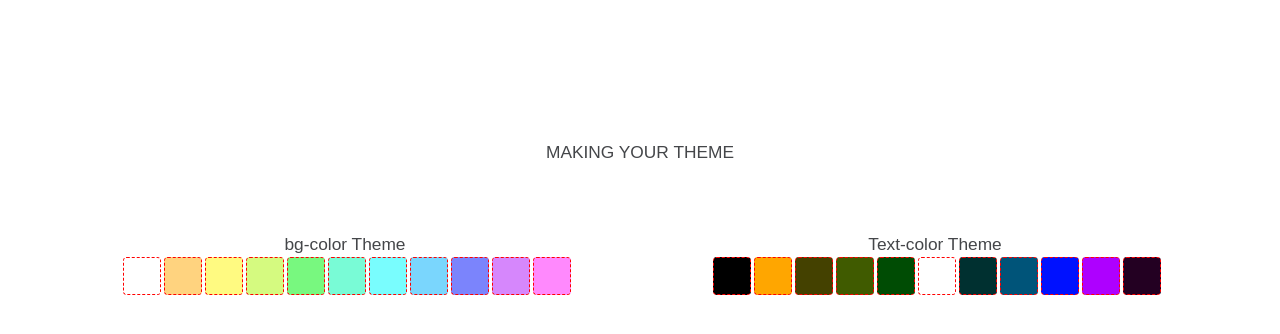
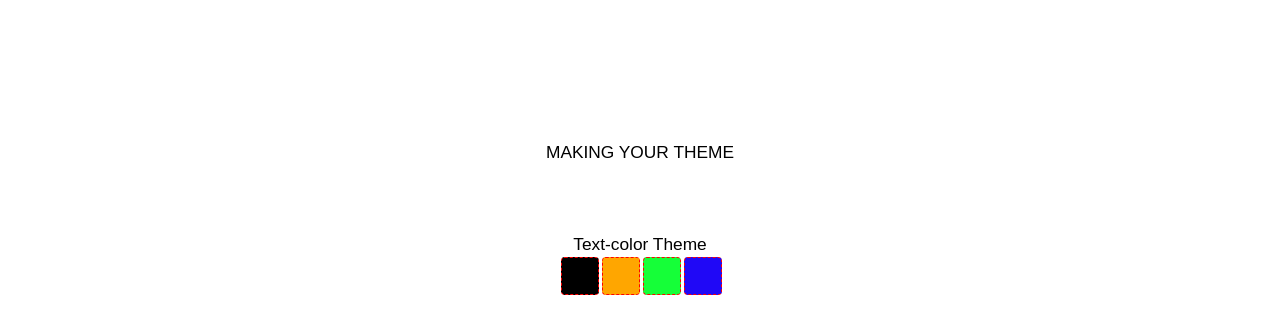
Before and after one commit to Nhd-github/Theme, a plain HTML site: page index.html in a window 1280 px wide. Drawn offline with Linux system fonts and the light colour scheme.

Commit message:
adding colorful Classes

```diff
--- a/css/style.css
+++ b/css/style.css
@@ -1,9 +1,3 @@
-:root {
-  --section-color: #616161;
-  --white-color: #F8F8FF;
-  --header-color: #444649;
-}
-
 body {
   color: var(--white-color);
   font-family: Arial, Helvetica, sans-serif;
@@ -26,7 +20,8 @@ section {
   margin: 0 auto;
   padding: 0 10px;
   width: 100%;
-    box-sizing: border-box; }
+  box-sizing: border-box;
+}
 
 section {
   display: block;
@@ -37,7 +32,8 @@ section {
   display: flex;
   flex-direction: row;
   justify-content: center;
-  align-items: center;}
+  align-items: center;
+}
 
 .header {
   font-size: 13pt;
@@ -52,14 +48,15 @@ section {
   text-transform: uppercase;
 }
 
-@media screen and (min-width: 600px){
+@media screen and (min-width: 600px) {
   body {
     font-size: 12pt;
   }
 
   section {
     line-height: 18pt;
-    padding: 100px 0 130px 0;}
+    padding: 100px 0 130px 0;
+  }
 
   section .container {
     padding: 0 10px;
@@ -73,7 +70,8 @@ section {
 
 }
 
-.color-box-text, .color-box-background {
+.color-box-text,
+.color-box-background {
   border: dashed 1px #ff0000;
   border-radius: 10%;
   height: 38px;
--- a/index.html
+++ b/index.html
@@ -19,35 +19,13 @@
 
       <div class="flex mt-5">
         <div class="col-6">
-          <span class="header">bg-color Theme</span>
-          <div class='flex'>
-            <div class='color-box-background' style="background-color: #fff;"></div>
-            <div class='color-box-background' style="background-color: #FFD37F;"></div>
-            <div class='color-box-background' style="background-color: #FFFA81;"></div>
-            <div class='color-box-background' style="background-color: #D5FA80;"></div>
-            <div class='color-box-background' style="background-color: #78F87F;"></div>
-            <div class='color-box-background' style="background-color: #79FBD6;"></div>
-            <div class='color-box-background' style="background-color: #79FDFE;"></div>
-            <div class='color-box-background' style="background-color: #7AD6FD;"></div>
-            <div class='color-box-background' style="background-color: #7B84FC;"></div>
-            <div class='color-box-background' style="background-color: #D687FC;"></div>
-            <div class='color-box-background' style="background-color: #FF89FD;"></div>
-          </div>
-        </div>
-        <div class="col-6">
           <span class="header">Text-color Theme</span>
           <div class='flex'>
-            <div class='color-box-text' style="background-color: #000000;"></div>
-            <div class='color-box-text' style="background-color: #ffa600;"></div>
-            <div class='color-box-text' style="background-color: #444100;"></div>
-            <div class='color-box-text' style="background-color: #405b00;"></div>
-            <div class='color-box-text' style="background-color: #004c04;"></div>
-            <div class='color-box-text' style="background-color: #ffffff;"></div>
-            <div class='color-box-text' style="background-color: #003030;"></div>
-            <div class='color-box-text' style="background-color: #005479;"></div>
-            <div class='color-box-text' style="background-color: #0011ff;"></div>
-            <div class='color-box-text' style="background-color: #ae00ff;"></div>
-            <div class='color-box-text' style="background-color: #230022;"></div>
+            <div class='color-box-text' name="black" style="background-color: #000000;"></div>
+            <div class='color-box-text' name="yellow" style="background-color: #ffa600;"></div>
+            <div class='color-box-text' name="green" style="background-color: #15ff38;"></div>
+            <div class='color-box-text' name="blue" style="background-color: #2008f6;"></div>
+
           </div>
         </div>
 
--- a/js/app.js
+++ b/js/app.js
@@ -13,11 +13,10 @@ colorsBoxBg.forEach(function (colorBox) {
 })
 colorsBoxText.forEach(function (colorText) {
     colorText.addEventListener('click', function (event) {
+        let name = event.target.getAttribute('name')
         let textMainColor = event.target.style.backgroundColor
-        headerElem.forEach(function (elem) {
-            elem.style.color = textMainColor
-        })
-
+        bodyElem.className = `themes-${name}`
+        bodyElem.style.color = textMainColor
     })
 
 })
```
Lines whose indentation alone changed are shown as unchanged.
